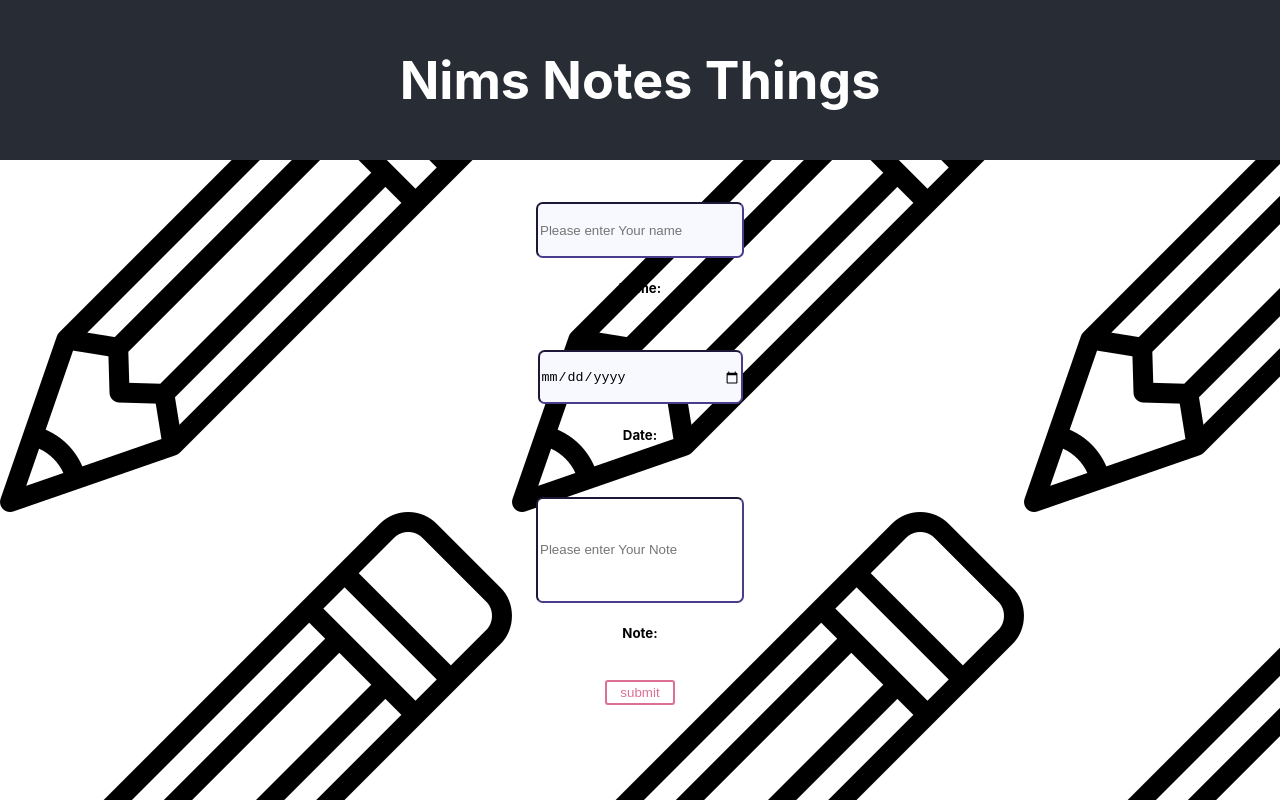
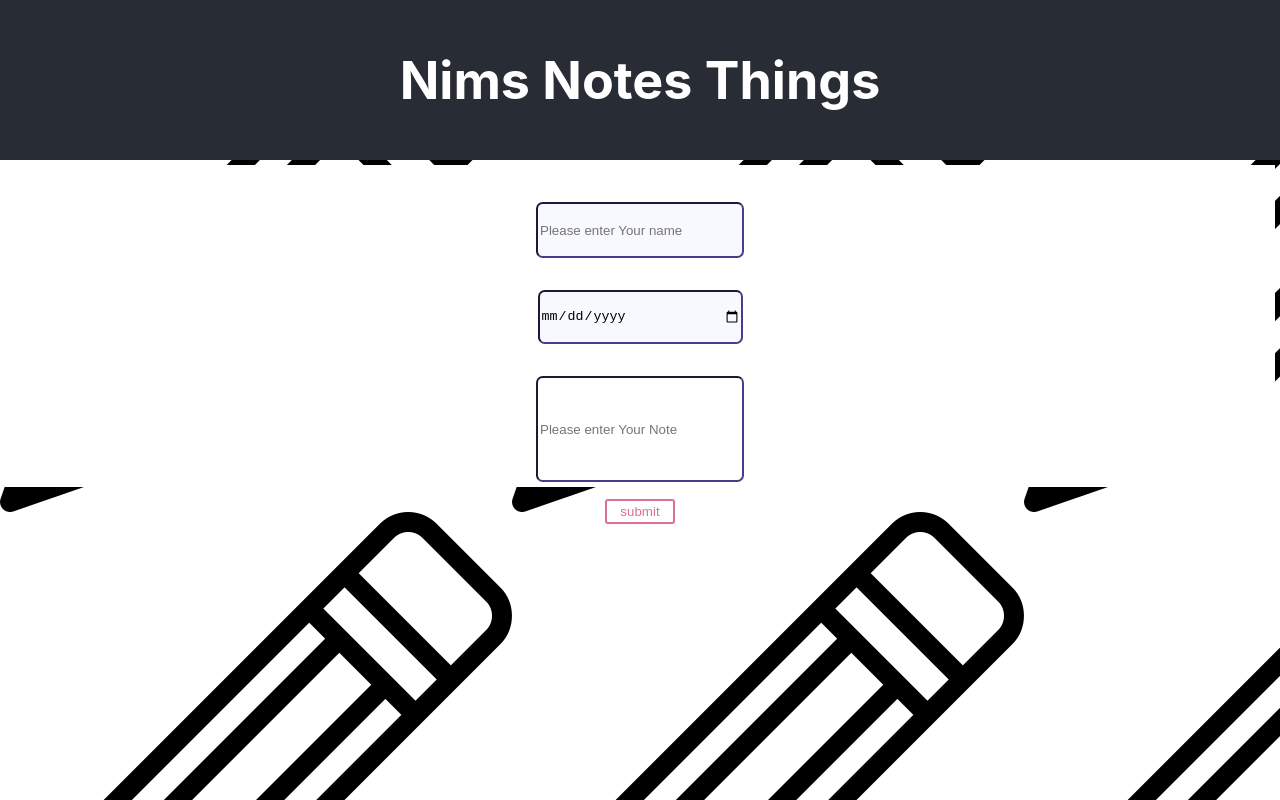
Before and after one commit to nf2000/nims-notes-things, a React (Create React App) app in the folder nims-notes-things/: page / in a window 1280 px wide. Built offline with nearby package versions, Linux system fonts and the light colour scheme.

Commit message:
changed colour for error message

```diff
--- a/nims-notes-things/src/Form.js
+++ b/nims-notes-things/src/Form.js
@@ -40,7 +40,6 @@ const Form = (props) => {
           <ErrorMessage>
             {empty.name && <p>Name field is required</p>}
           </ErrorMessage>
-
           <Input
             name="name"
             placeholder="Please enter Your name"
@@ -48,8 +47,6 @@ const Form = (props) => {
             onBlur={(e) => handleOnBlur(e.target.value, "name")}
             value={formData.name}
           />
-          <h5>Name: {formData.name}</h5>
-
           <ErrorMessage>
             {empty.date && <p>Date field is required</p>}
           </ErrorMessage>
@@ -62,8 +59,6 @@ const Form = (props) => {
             onBlur={(e) => handleOnBlur(e.target.value, "date")}
             value={formData.date}
           />
-          <h5>Date: {formData.date}</h5>
-
           <ErrorMessage>
             {empty.note && <p>Note field is required</p>}
           </ErrorMessage>
@@ -75,7 +70,6 @@ const Form = (props) => {
             onBlur={(e) => handleOnBlur(e.target.value, "note")}
             value={formData.note}
           />
-          <h5>Note: {formData.note}</h5>
         </InnerForm>
       </div>
       <Button type="submit">submit</Button>
@@ -91,6 +85,7 @@ const InnerForm = styled.div`
   padding: 5px;
   position: relative;
   margin: 5px;
+  background-color: white;
 `;
 
 const Button = styled.button`
```
